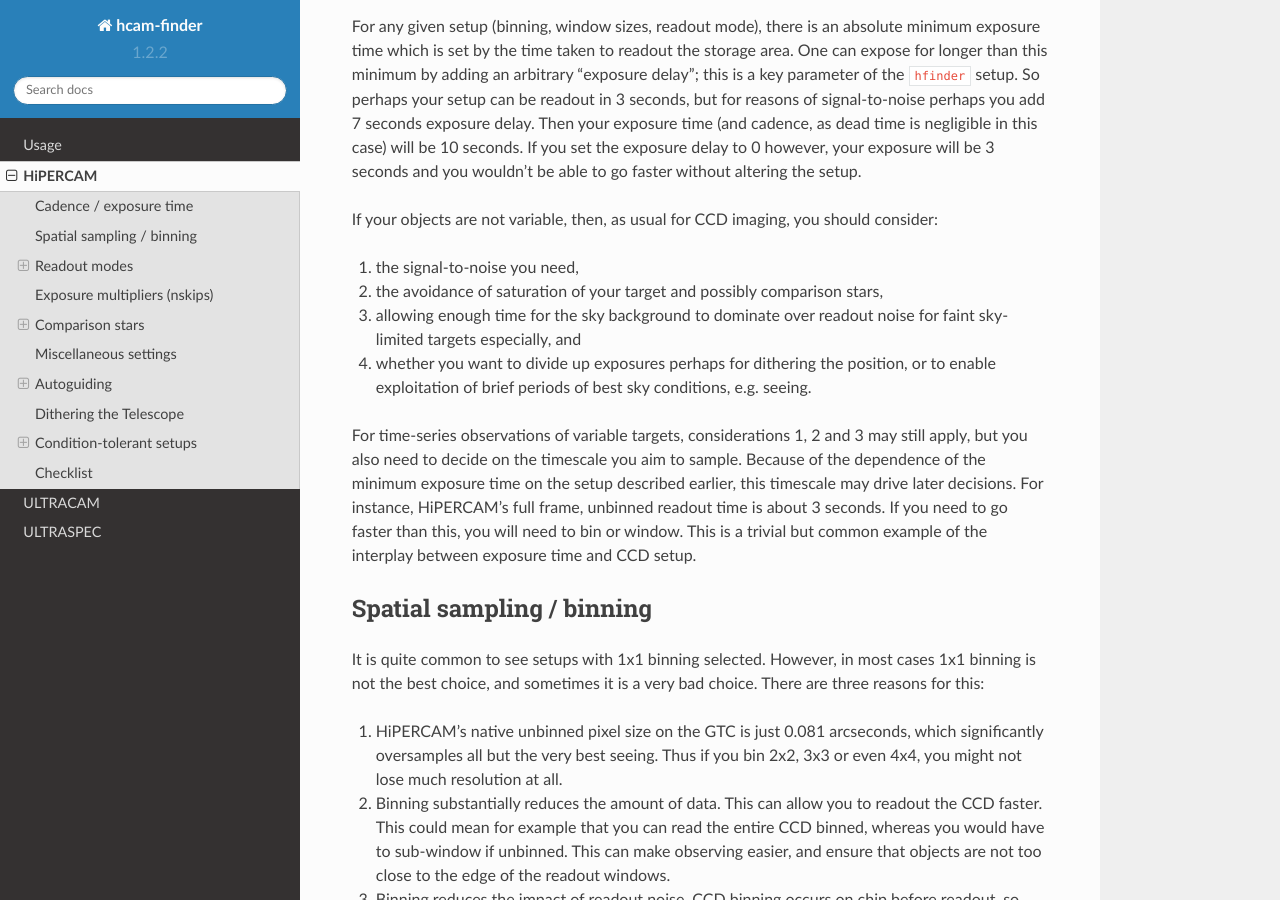
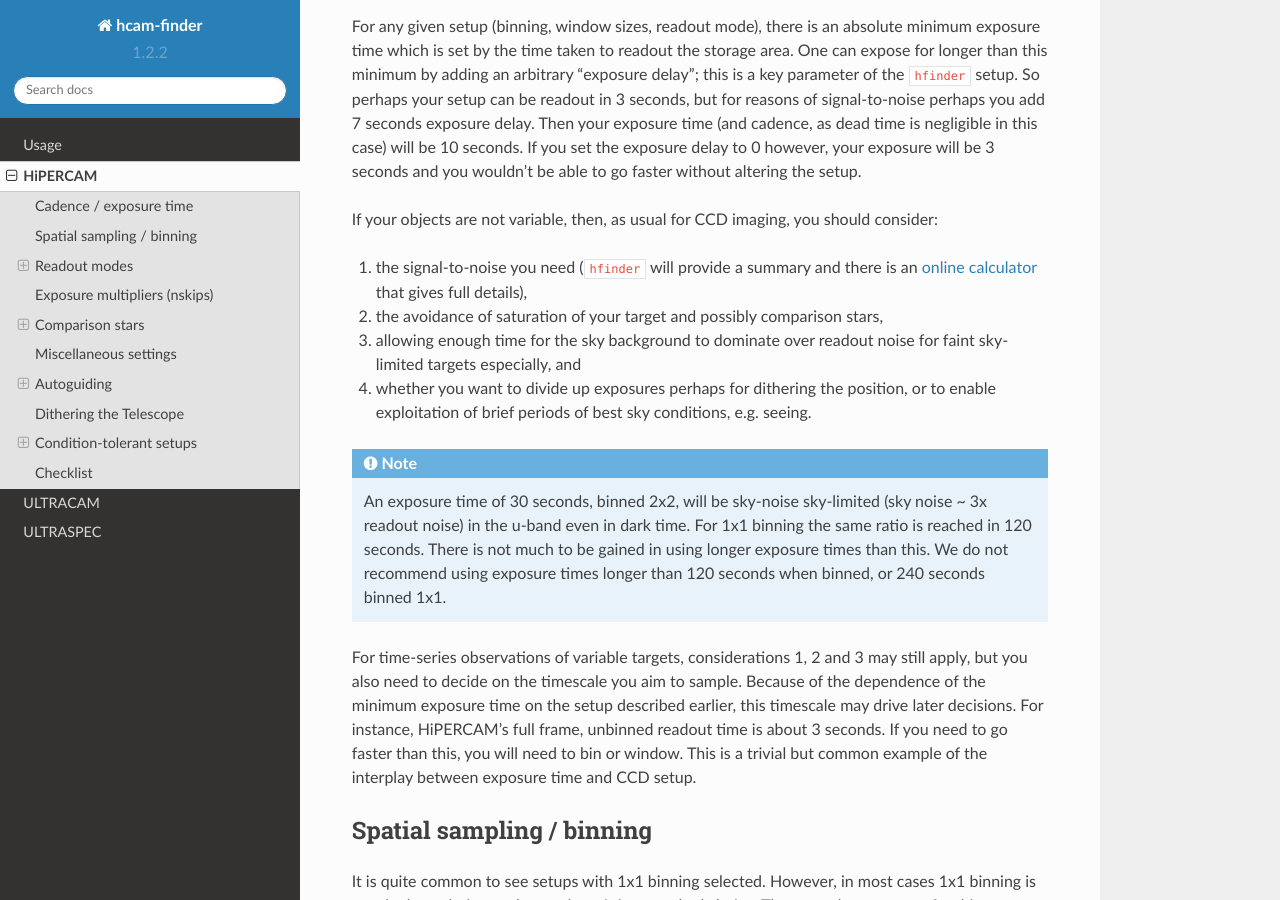
Before and after one commit to HiPERCAM/hcam_finder, a Sphinx documentation site: the page built from docs/hipercam.rst, in a window 1280 px wide and 900 px high, scrolled down 849 px. Built offline with Sphinx 7.4.7 and the Read the Docs theme 2.0.0, drawn with Linux system fonts in a browser that asks for light colours.

Commit message:
sky noise note added

```diff
--- a/docs/hipercam.rst
+++ b/docs/hipercam.rst
@@ -51,11 +51,22 @@
 If your objects are not variable, then, as usual for CCD imaging, you
 should consider:
 
-#. the signal-to-noise you need,
+#. the signal-to-noise you need (``hfinder`` will provide a summary and there
+   is an `online calculator <http://www.vikdhillon.staff.shef.ac.uk/hipercam/etc.html>`_
+   that gives full details),
 #. the avoidance of saturation of your target and possibly comparison stars,
 #. allowing enough time for the sky background to dominate over readout noise for faint sky-limited targets especially, and
 #. whether you want to divide up exposures perhaps for dithering the position, or to enable
    exploitation of brief periods of best sky conditions, e.g. seeing.
+
+.. note::
+
+   An exposure time of 30 seconds, binned 2x2, will be sky-noise sky-limited
+   (sky noise ~ 3x readout noise) in the u-band even in dark time. For 1x1
+   binning the same ratio is reached in 120 seconds. There is not much to be
+   gained in using longer exposure times than this. We do not recommend using
+   exposure times longer than 120 seconds when binned, or 240 seconds binned
+   1x1.
 
 For time-series observations of variable targets, considerations
 1, 2 and 3 may still apply, but you also need to decide on the
```
